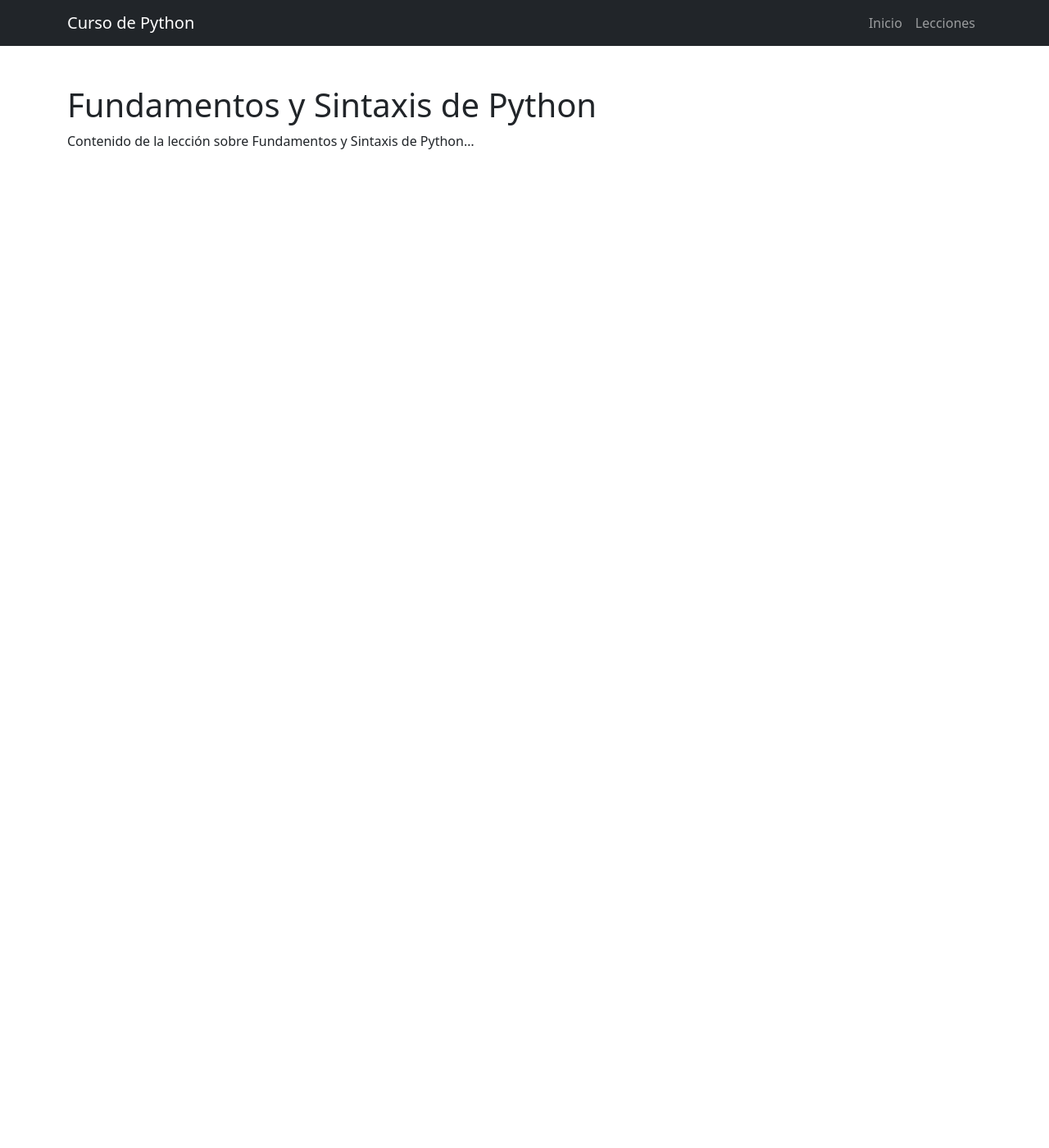
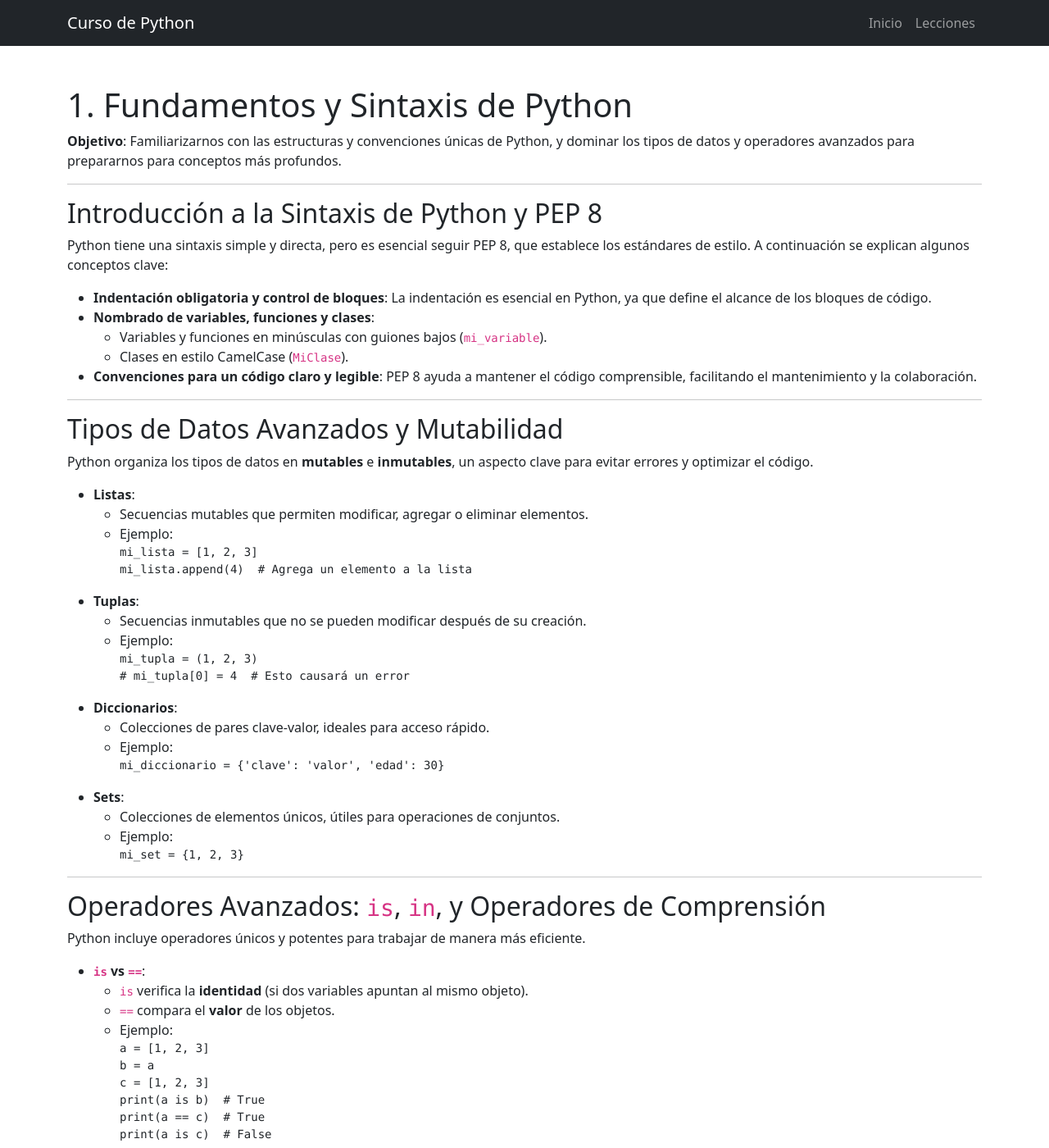
Before and after one commit to JoelWesthoff/JoelWesthoff.github.io, a Jekyll site: the page built from temario/1-introduccion.md, in a window 1280 px wide and 1400 px high. Shown: the whole window at 82% size. Built offline with Jekyll 4.4.1, drawn with Linux system fonts in a browser that asks for light colours; some of the changed text lies outside the part shown.

Commit message:
Primer intento subir teoria en markdown

````diff
--- a/temario/1-introduccion.md
+++ b/temario/1-introduccion.md
@@ -3,5 +3,123 @@ layout: custom
 title: "Fundamentos y Sintaxis de Python"
 ---
 
-# Fundamentos y Sintaxis de Python
-Contenido de la lección sobre Fundamentos y Sintaxis de Python...
+# 1. Fundamentos y Sintaxis de Python
+
+**Objetivo**: Familiarizarnos con las estructuras y convenciones únicas de Python, y dominar los tipos de datos y operadores avanzados para prepararnos para conceptos más profundos.
+
+---
+
+## Introducción a la Sintaxis de Python y PEP 8
+
+Python tiene una sintaxis simple y directa, pero es esencial seguir PEP 8, que establece los estándares de estilo. A continuación se explican algunos conceptos clave:
+
+- **Indentación obligatoria y control de bloques**: La indentación es esencial en Python, ya que define el alcance de los bloques de código.
+- **Nombrado de variables, funciones y clases**:
+  - Variables y funciones en minúsculas con guiones bajos (`mi_variable`).
+  - Clases en estilo CamelCase (`MiClase`).
+- **Convenciones para un código claro y legible**: PEP 8 ayuda a mantener el código comprensible, facilitando el mantenimiento y la colaboración.
+
+---
+
+## Tipos de Datos Avanzados y Mutabilidad
+
+Python organiza los tipos de datos en **mutables** e **inmutables**, un aspecto clave para evitar errores y optimizar el código.
+
+- **Listas**:
+  - Secuencias mutables que permiten modificar, agregar o eliminar elementos.
+  - Ejemplo:
+    ```python
+    mi_lista = [1, 2, 3]
+    mi_lista.append(4)  # Agrega un elemento a la lista
+    ```
+
+- **Tuplas**:
+  - Secuencias inmutables que no se pueden modificar después de su creación.
+  - Ejemplo:
+    ```python
+    mi_tupla = (1, 2, 3)
+    # mi_tupla[0] = 4  # Esto causará un error
+    ```
+
+- **Diccionarios**:
+  - Colecciones de pares clave-valor, ideales para acceso rápido.
+  - Ejemplo:
+    ```python
+    mi_diccionario = {'clave': 'valor', 'edad': 30}
+    ```
+
+- **Sets**:
+  - Colecciones de elementos únicos, útiles para operaciones de conjuntos.
+  - Ejemplo:
+    ```python
+    mi_set = {1, 2, 3}
+    ```
+
+---
+
+## Operadores Avanzados: `is`, `in`, y Operadores de Comprensión
+
+Python incluye operadores únicos y potentes para trabajar de manera más eficiente.
+
+- **`is` vs `==`**:
+  - `is` verifica la **identidad** (si dos variables apuntan al mismo objeto).
+  - `==` compara el **valor** de los objetos.
+  - Ejemplo:
+    ```python
+    a = [1, 2, 3]
+    b = a
+    c = [1, 2, 3]
+    print(a is b)  # True
+    print(a == c)  # True
+    print(a is c)  # False
+    ```
+
+- **`in`**:
+  - Verifica si un elemento es miembro de una secuencia.
+  - Ejemplo:
+    ```python
+    print(2 in mi_lista)  # True
+    ```
+
+- **Comprensiones de listas, diccionarios y sets**:
+  - Crea estructuras de datos de manera concisa.
+  - Ejemplo:
+    ```python
+    cuadrados = [x**2 for x in range(10)]
+    ```
+
+---
+
+## Control de Flujo y Estructuras de Control
+
+Python ofrece un control de flujo flexible y diversas estructuras para tomar decisiones.
+
+- **Condicionales**:
+  - `if`, `elif`, y `else` para decisiones lógicas.
+  - Ejemplo:
+    ```python
+    x = 10
+    if x > 5:
+        print("x es mayor que 5")
+    ```
+
+- **Bucles `for` y `while`**:
+  - `for` se usa para iterar sobre secuencias, mientras que `while` repite hasta que una condición sea falsa.
+  - Ejemplo:
+    ```python
+    for i in range(5):
+        print(i)
+    ```
+
+- **Comprensiones para estructuras complejas**:
+  - Facilitan la creación de listas, diccionarios y sets en una sola línea.
+  - Ejemplo:
+    ```python
+    pares = [x for x in range(10) if x % 2 == 0]
+    ```
+
+---
+
+¡Continúa explorando cada tema para profundizar en los fundamentos y sintaxis de Python!
+
+[Volver al índice](index.md)
````
Also changed, not shown: index.md (+9 -9 lines).
